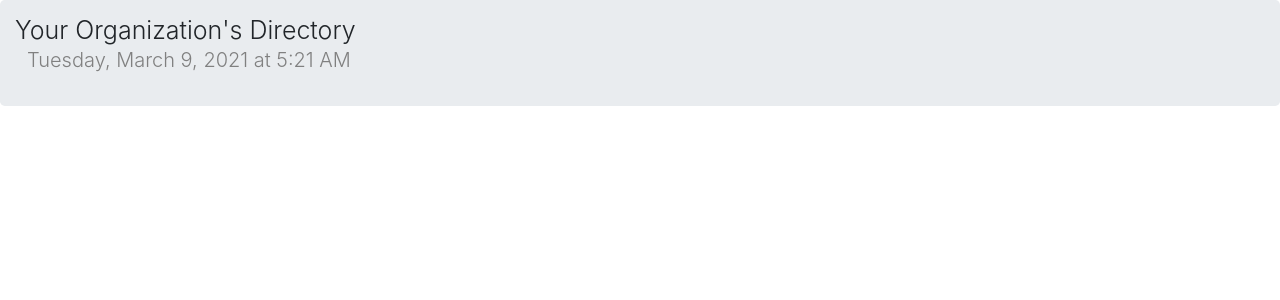
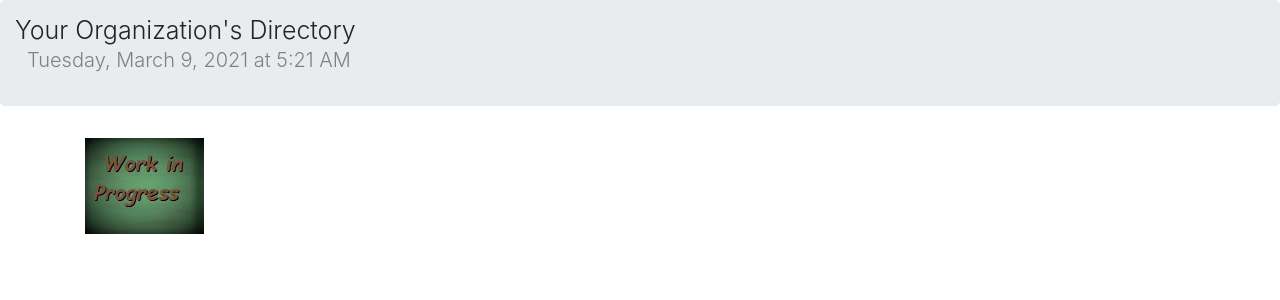
Before and after one commit to alane019/react-employee-directory, a React (Create React App) app: page / in a window 1280 px wide. Shown: the top 300 px of the page. Built offline with nearby package versions, Linux system fonts and the light colour scheme; no server answers.

Commit message:
update directory image

```diff
--- a/src/components/DirectoryContainer.js
+++ b/src/components/DirectoryContainer.js
@@ -33,6 +33,7 @@ class DirectoryContainer extends React.Component {
         <div className="container">
           <Row>
             <div className="col md-8">
+              <img alt="place holder" src=".\screen-main.JPG"></img>
             </div>
             </Row>
         </div>
```
